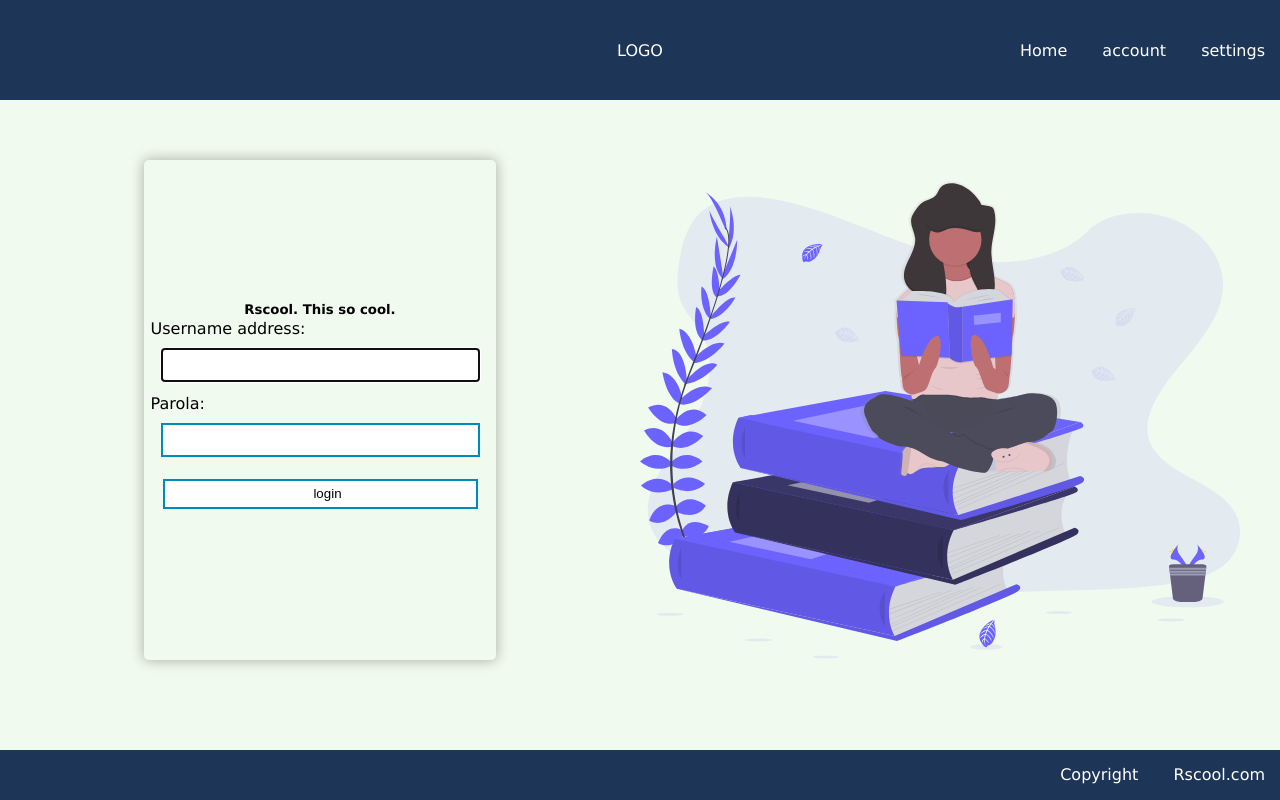
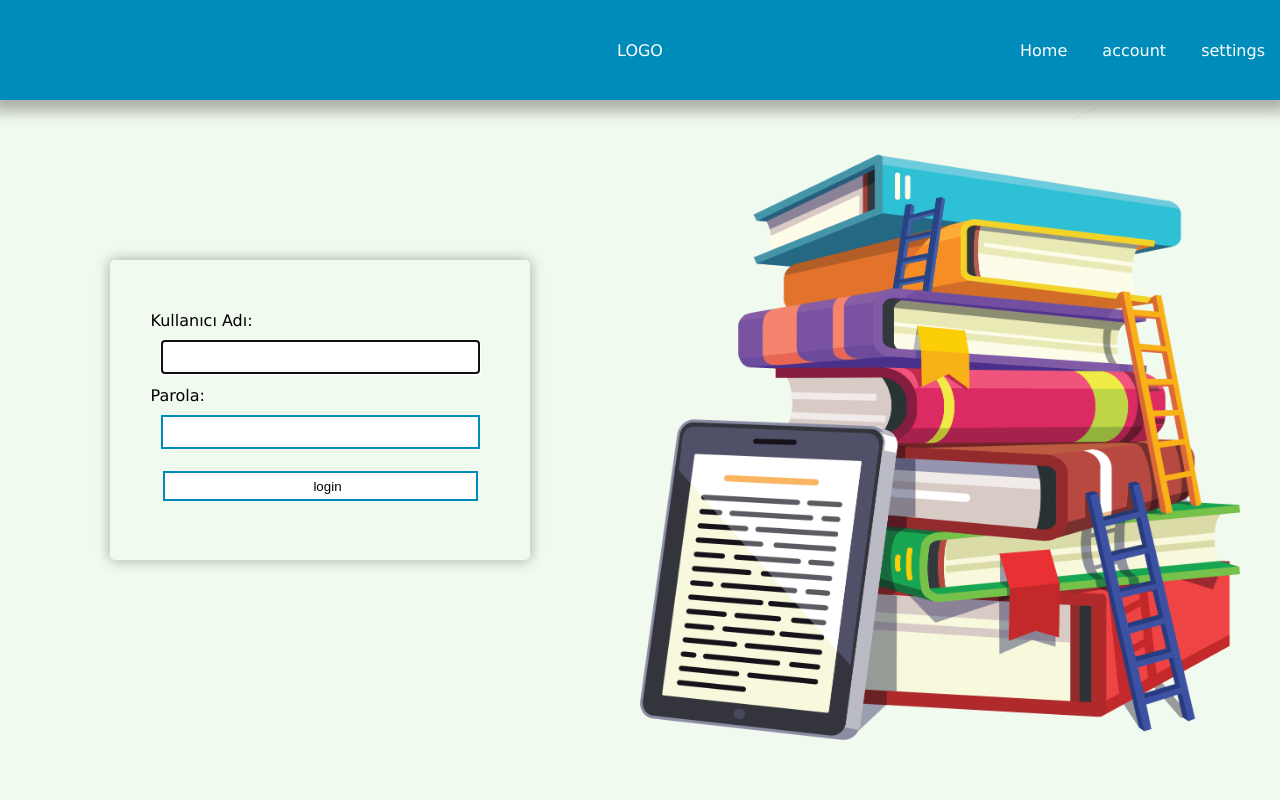
Before and after one commit to ymlihaa/Rscool, a Django app: page / in a window 1280 px wide. Run offline with Django 3.2, Linux system fonts and the light colour scheme.

Commit message:
login page refactoring

```diff
--- a/account/models.py
+++ b/account/models.py
@@ -40,7 +40,7 @@ class MyUserManager(BaseUserManager):
 
 class MyUser(AbstractBaseUser):
     username = models.CharField(
-        verbose_name='username address',
+        verbose_name='Kullanıcı Adı',
         max_length=255,
         unique=True,
     )
--- a/static/auth_pages/login.css
+++ b/static/auth_pages/login.css
@@ -15,8 +15,9 @@
 }
 
 .loginForm form {
-    width: 55%;
-    height: 500px;
+    width: 420px;
+    height: 300px;
+        min-width: 150px;
     margin: 10px;
     display: flex;
     flex-direction: column;
@@ -25,6 +26,8 @@
     box-shadow: 0px 0px 13px 1px rgba(0, 0, 0, 0.28);
     border-radius: 5px;
     margin-bottom: 30px;
+}
+.loginForm form{
 }
 
 .loginForm form input {
--- a/static/home/header.css
+++ b/static/home/header.css
@@ -1,12 +1,13 @@
 .header{
     width: 100%;
     height:100px;
-    background-color: #1d3557;
+    background-color: #008CBA;
     display:flex;
     flex-direction: row;
     align-items: center;
     justify-content: center;
     color: white;
+   box-shadow: 0px 4px 13px 8px rgba(0,0,0,0.29);
 }
 
 ul{
--- a/templates/home/base.html
+++ b/templates/home/base.html
@@ -15,6 +15,6 @@
 
 {% include 'page/auth_pages/login.html' %}
 
-{% include 'home/foo.html' %}
+{#{% include 'home/foo.html' %}#}
 </body>
 </html>
--- a/templates/page/auth_pages/login.html
+++ b/templates/page/auth_pages/login.html
@@ -7,11 +7,11 @@
 {% block content %}
     <div class="login">
         <div class="loginForm">
-
             <form method="post">
                 {% csrf_token %}
+
+
                 <table>
-                    <h5>Rscool. This so cool.</h5>
                     <tr>
                         <td>{{ form.username.label_tag }}</td>
                         <td>{{ form.username }}</td>
@@ -43,7 +43,7 @@
 
         {# Assumes you setup the password_reset view in your URLconf #}
         {% comment %} <p><a href="{% url 'password_reset' %}">Lost password?</a></p> {% endcomment %}
-        <img src="{% static 'auth_pages/img/book_lover.svg' %}" alt="book">
+        <img src="{% static 'auth_pages/img/book.png' %}" alt="book">
     </div>
 
 {% endblock %}
```
Also changed, not shown: account/migrations/0002_auto_20200910_0151.py (added), account/migrations/0003_auto_20200910_0153.py (added), db.sqlite3, static/auth_pages/img/book.png (added).
